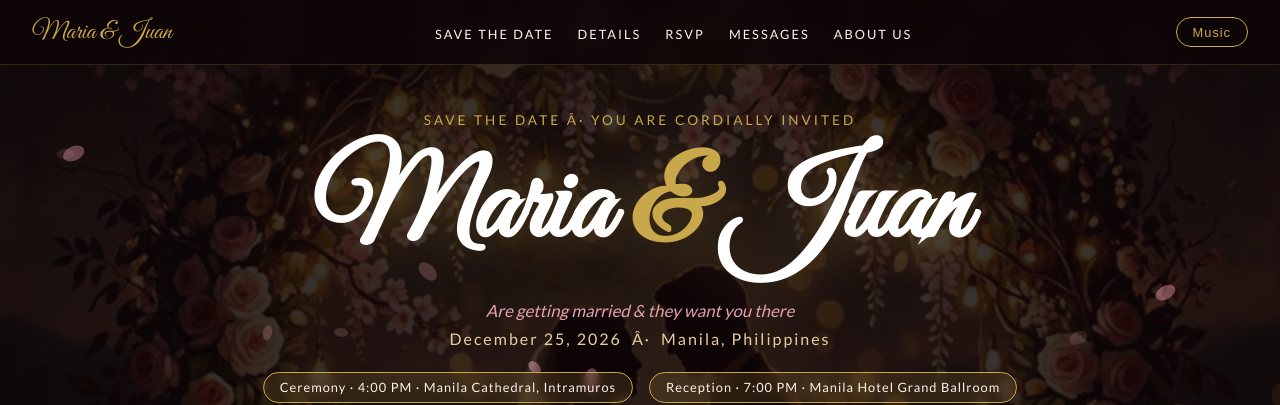
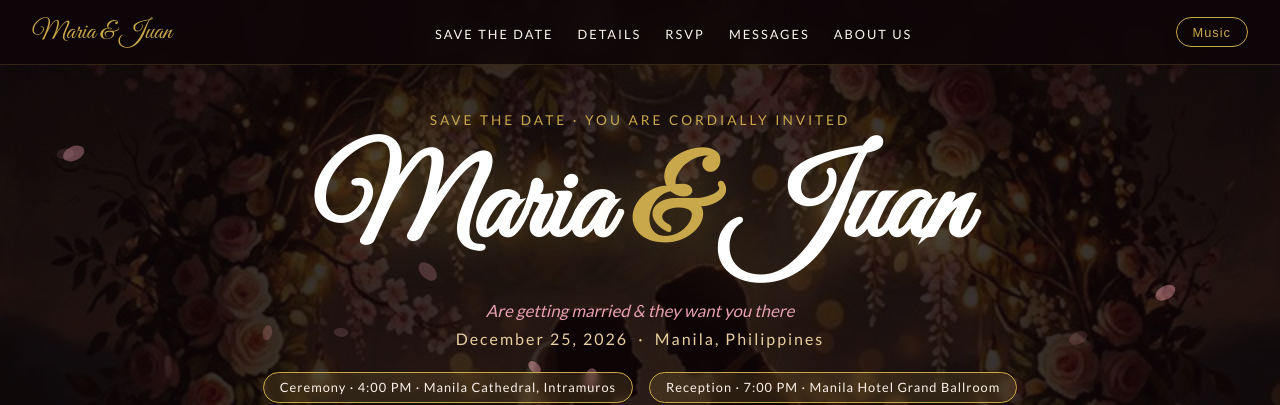
Before and after one commit to reycxz/wedding-inv-project, a plain HTML site: page index.html in a window 1280 px wide. Shown: the top 405 px of the page. Drawn offline with nearby package versions, Linux system fonts and the light colour scheme; a web font is replaced by a local one.

Commit message:
fix: replace corrupted Âmiddot with html entity in hero section

```diff
--- a/index.html
+++ b/index.html
@@ -42,7 +42,7 @@
   <section id="hero">
     <img class="hero-bg-img" src="source-images/couple.png" alt="Wedding couple illustration" />
     <div class="hero-content">
-      <p class="pre-title">Save the Date Â· You are cordially invited</p>
+      <p class="pre-title">Save the Date &middot; You are cordially invited</p>
 
       <h1 class="couple-names">
         Maria
@@ -51,7 +51,7 @@
       </h1>
 
       <p class="hero-tagline">Are getting married &amp; they want you there</p>
-      <p class="hero-date">December 25, 2026 &nbsp;Â·&nbsp; Manila, Philippines</p>
+      <p class="hero-date">December 25, 2026 &nbsp;&middot;&nbsp; Manila, Philippines</p>
 
       <div class="hero-event-pills">
         <span class="event-pill">Ceremony &middot; 4:00 PM &middot; Manila Cathedral, Intramuros</span>
```
